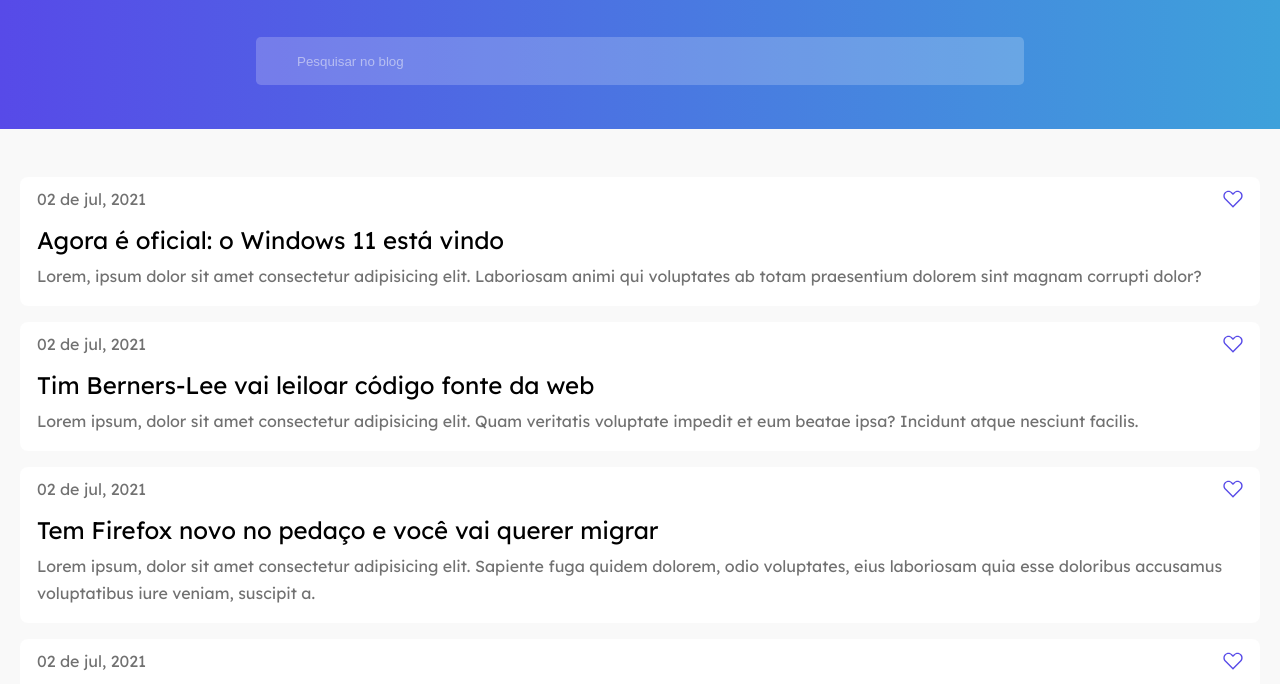
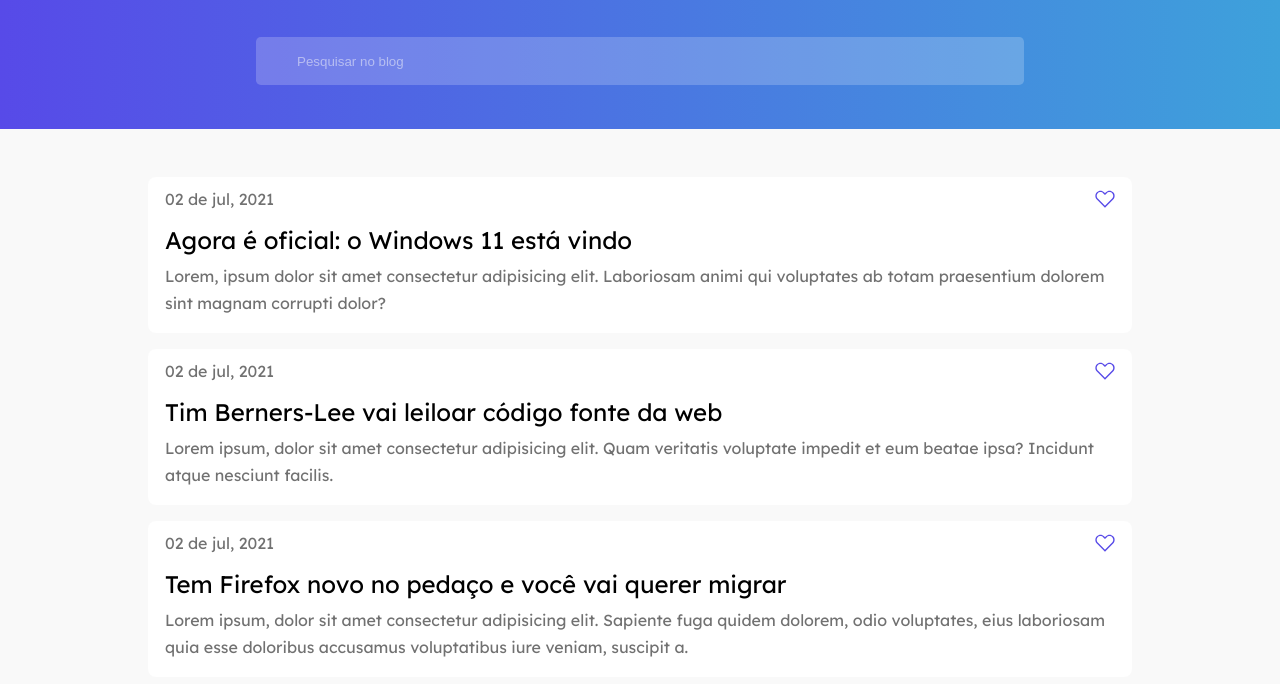
Before and after one commit to dxthko/desafio-blog, a plain HTML site: page index.html in a window 1280 px wide. Shown: the part 79-763 px from the top of the page. Drawn offline with Linux system fonts and the light colour scheme.

Commit message:
responsividade adicionada no conteúdo principal

```diff
--- a/css/main.css
+++ b/css/main.css
@@ -1,3 +1,5 @@
+/* Blog posts */
+
 .principal {
   display: flex;
   flex-direction: column;
@@ -23,6 +25,14 @@
   color: var(--gray);
 }
 
+.post__botao {
+  background: transparent;
+  border: none;
+  outline: none;
+  color: white;
+  cursor: pointer;
+}
+
 .post__conteudo {
   display: flex;
   flex-direction: column;
@@ -41,3 +51,13 @@
   line-height: 1.7rem;
   padding: 0 0.75rem 0.9rem 1rem;
 }
+
+@media screen and (min-width: 768px) {
+  .principal {
+    padding: 0 10%;
+  }
+
+  .principal__posts {
+    width: 100%;
+  }
+}
```
